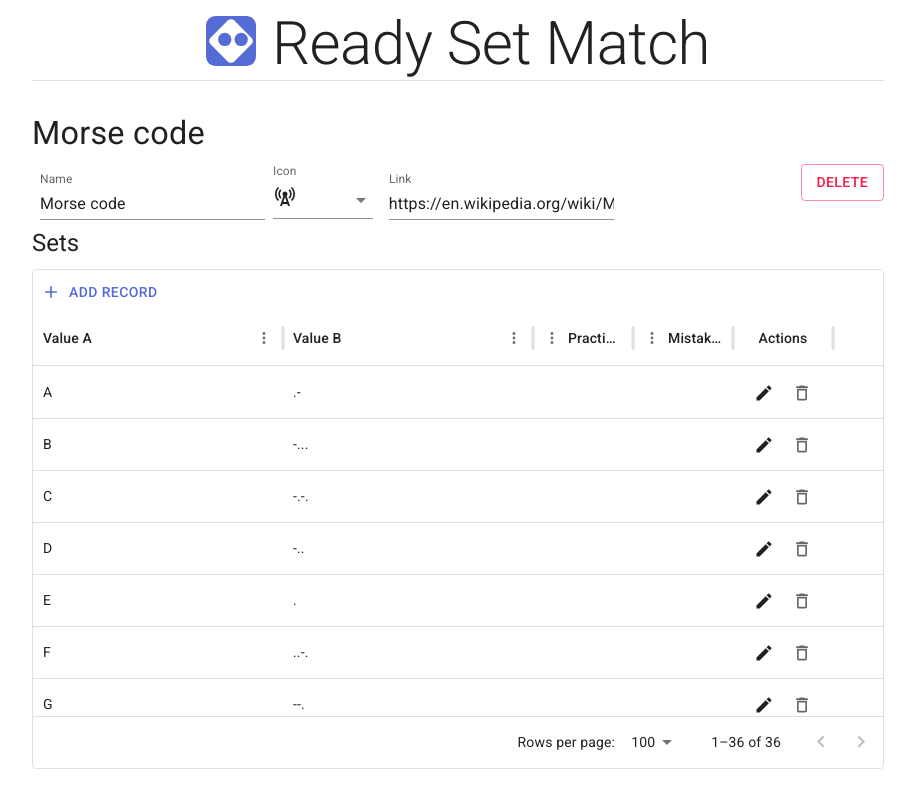
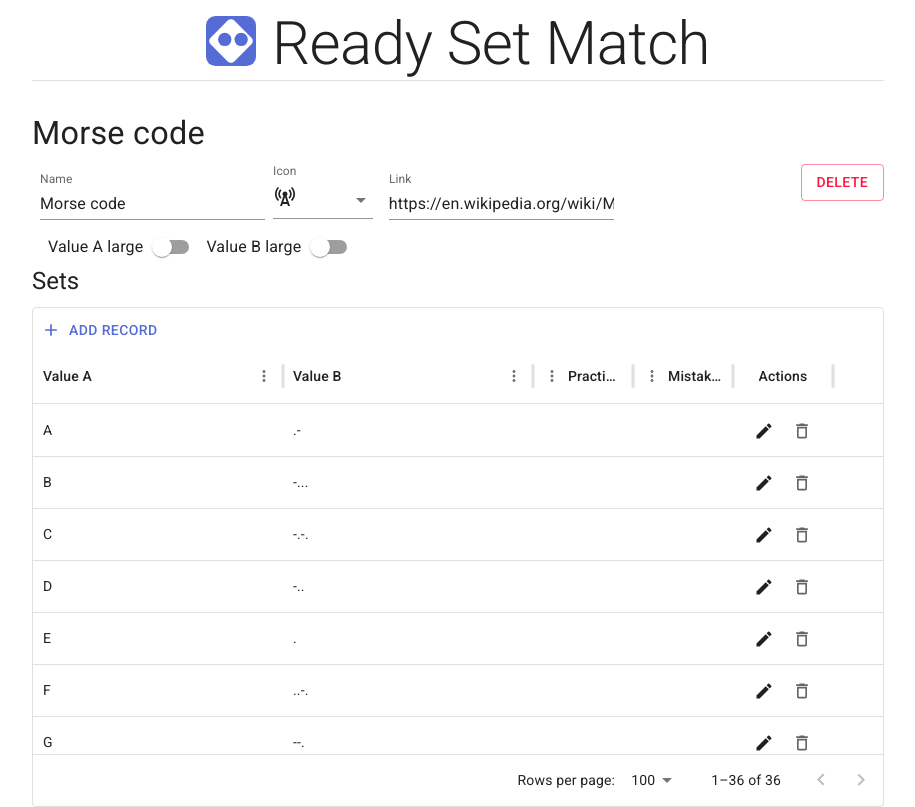
Before and after one commit to winterworks/ready-set-match, a React (Vite) app: page /category/morse-code in a window 1280 px wide. Shown: the whole page, without its empty margins (182-1097 px from the left). Built offline with nearby package versions, Linux system fonts and the light colour scheme.

Commit message:
Add an option for conditional large text on the matcher

```diff
--- a/src/components/matcher.tsx
+++ b/src/components/matcher.tsx
@@ -23,11 +23,12 @@ interface MatchItemProps {
   selectedLeft?: string;
   selectedRight?: string;
   selectedId?: string;
+  isLarge?: boolean;
 
   onClick: (id: string) => void;
 }
 
-function MatchItem({ id, text, selectedId, correctSets, selectedLeft, selectedRight, onClick}: MatchItemProps) {
+function MatchItem({ id, text, selectedId, correctSets, selectedLeft, selectedRight, isLarge, onClick}: MatchItemProps) {
   const isSelected = id === selectedId;
   const isCorrect = correctSets.includes(id);
   const isWrong = isSelected
@@ -47,7 +48,10 @@ function MatchItem({ id, text, selectedId, correctSets, selectedLeft, selectedRi
       fullWidth
       sx={{ ml:6, textTransform: 'none', marginLeft: 0 }}
     >
-      {text}
+      {isLarge
+        ? <span style={{ fontSize: 35, lineHeight: 1 }}>{text}</span>
+        : text
+      }
     </Button>
   );
 }
@@ -155,6 +159,7 @@ export default function Matcher({ categoryId, category, practiceOption }: Props)
               selectedLeft={selectedLeft}
               selectedRight={selectedRight}
               selectedId={selectedLeft}
+              isLarge={category.aIsLarge}
               onClick={leftClicked}
             />
           </Grid>
@@ -166,6 +171,7 @@ export default function Matcher({ categoryId, category, practiceOption }: Props)
               selectedLeft={selectedLeft}
               selectedRight={selectedRight}
               selectedId={selectedRight}
+              isLarge={category.bIsLarge}
               onClick={rightClicked}
             />
           </Grid>
--- a/src/routes/categoryDetail.tsx
+++ b/src/routes/categoryDetail.tsx
@@ -1,11 +1,12 @@
 import React from 'react';
-import { Box, FormControl, InputLabel, MenuItem, Select, TextField, Typography } from "@mui/material";
+import { Box, FormControl, FormControlLabel, InputLabel, MenuItem, Select, Switch, TextField, Typography } from "@mui/material";
 import { useAtom } from "jotai";
 import { useParams } from "react-router-dom";
 import Icon, { ENABLED_ICON } from "src/components/icon";
 import { categoryAtom, CategoryReducerAction} from 'src/data/categoryReducer';
 import SetsTable from 'src/components/setsTable';
 import CategoryDelete from 'src/components/categoryDelete';
+import { Category } from 'src/types';
 
 export default function CategoryDetail() {
   const { categoryId } = useParams();
@@ -14,6 +15,14 @@ export default function CategoryDetail() {
   const category = categoryId ? getCategory(categoryId) : undefined;
   if (!categoryId || !category) {
     return <>This category does not exist</>
+  }
+
+  function updateCategory(categoryId: string, category: Category) {
+    setCategory({
+      action: CategoryReducerAction.UPDATE_CATEGORY,
+      categoryId: categoryId,
+      category
+    });
   }
 
   return (
@@ -37,11 +46,7 @@ export default function CategoryDetail() {
           variant="standard"
           value={category.name}
           onChange={(e) => {
-            setCategory({
-              action: CategoryReducerAction.UPDATE_CATEGORY,
-              categoryId: categoryId,
-              category: { ...category, name: e.target.value }
-            });
+            updateCategory(categoryId, { ...category, name: e.target.value })
           }}/>
         <FormControl variant="standard" sx={{ marginRight: 1, width: 100 }}>
           <InputLabel id="category-icon">Icon</InputLabel>
@@ -51,11 +56,7 @@ export default function CategoryDetail() {
             value={category.icon}
             label="Icon"
             onChange={(e) => {
-              setCategory({
-                action: CategoryReducerAction.UPDATE_CATEGORY,
-                categoryId: categoryId,
-                category: { ...category, icon: (e.target.value as ENABLED_ICON) }
-             });
+              updateCategory(categoryId, { ...category, icon: (e.target.value as ENABLED_ICON) })
             }}
           >
             {Object.values(ENABLED_ICON).map((enabledIcon) => (
@@ -71,12 +72,33 @@ export default function CategoryDetail() {
           variant="standard"
           value={category.link}
           onChange={(e) => {
-            setCategory({
-              action: CategoryReducerAction.UPDATE_CATEGORY,
-              categoryId: categoryId,
-              category: { ...category, link: e.target.value }
-            });
+            updateCategory(categoryId, { ...category, link: e.target.value })
           }}/>
+        <br/>
+        <FormControlLabel
+          control={
+            <Switch
+              checked={category.aIsLarge}
+              onChange={(e: React.ChangeEvent<HTMLInputElement>) => {
+                updateCategory(categoryId, { ...category, aIsLarge: e.target.checked })
+              }}
+            />
+          }
+          label="Value A large"
+          labelPlacement="start"
+        />
+        <FormControlLabel
+          control={
+            <Switch
+              checked={category.bIsLarge}
+              onChange={(e: React.ChangeEvent<HTMLInputElement>) => {
+                updateCategory(categoryId, { ...category, bIsLarge: e.target.checked })
+              }}
+            />
+          }
+          label="Value B large"
+          labelPlacement="start"
+        />
         <Typography component="h3" variant="h5" gutterBottom>
           Sets
         </Typography>
--- a/src/types.ts
+++ b/src/types.ts
@@ -11,6 +11,8 @@ export interface Category {
     link?: string;
     icon?: string;
     categories?: Category[];
+    aIsLarge?: boolean;
+    bIsLarge?: boolean;
 }
 
 export interface Set {
```
